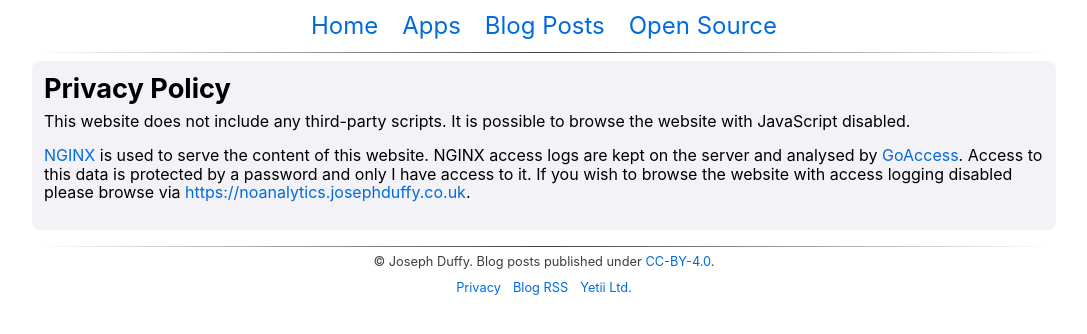
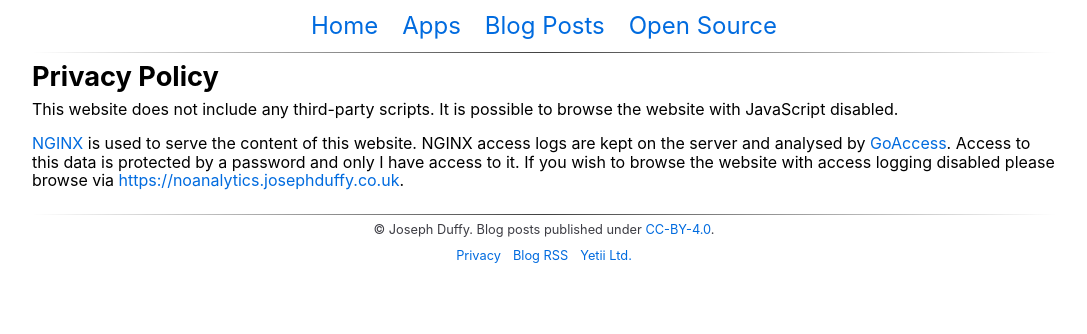
Before and after one commit to JosephDuffy/josephduffy.co.uk, a Next.js app: page /privacy in a window 1280 px wide. Shown: the top 334 px of the page, without its empty margins (96-1183 px from the left). Built offline with nearby package versions, Linux system fonts and the light colour scheme.

Commit message:
Remove cards around Yetii and Privacy pages

```diff
--- a/pages/privacy.tsx
+++ b/pages/privacy.tsx
@@ -13,7 +13,6 @@ const PrivacyPage: NextPage = () => {
           content="Privacy policy for browsing the website"
         />
       </Head>
-      <Card>
       <h1>Privacy Policy</h1>
       <p>
         This website does not include any third-party scripts. It is possible
@@ -30,7 +29,6 @@ const PrivacyPage: NextPage = () => {
         </a>
         .
       </p>
-      </Card>
     </Page>
   )
 }
--- a/pages/yetii.tsx
+++ b/pages/yetii.tsx
@@ -14,7 +14,6 @@ const YetiiPage: NextPage = () => {
           content="Yetii Ltd. is a private limited company used to publish iOS apps created by Joseph Duffy"
         />
       </Head>
-      <Card>
       <h1>Yetii Ltd.</h1>
       <p>
         Yetii Ltd. is a private limited company registered in the United
@@ -31,7 +30,6 @@ const YetiiPage: NextPage = () => {
         </a>{" "}
         but has been collated on to this website.
       </p>
-      </Card>
     </Page>
   )
 }
```
Lines whose indentation alone changed are shown as unchanged.
